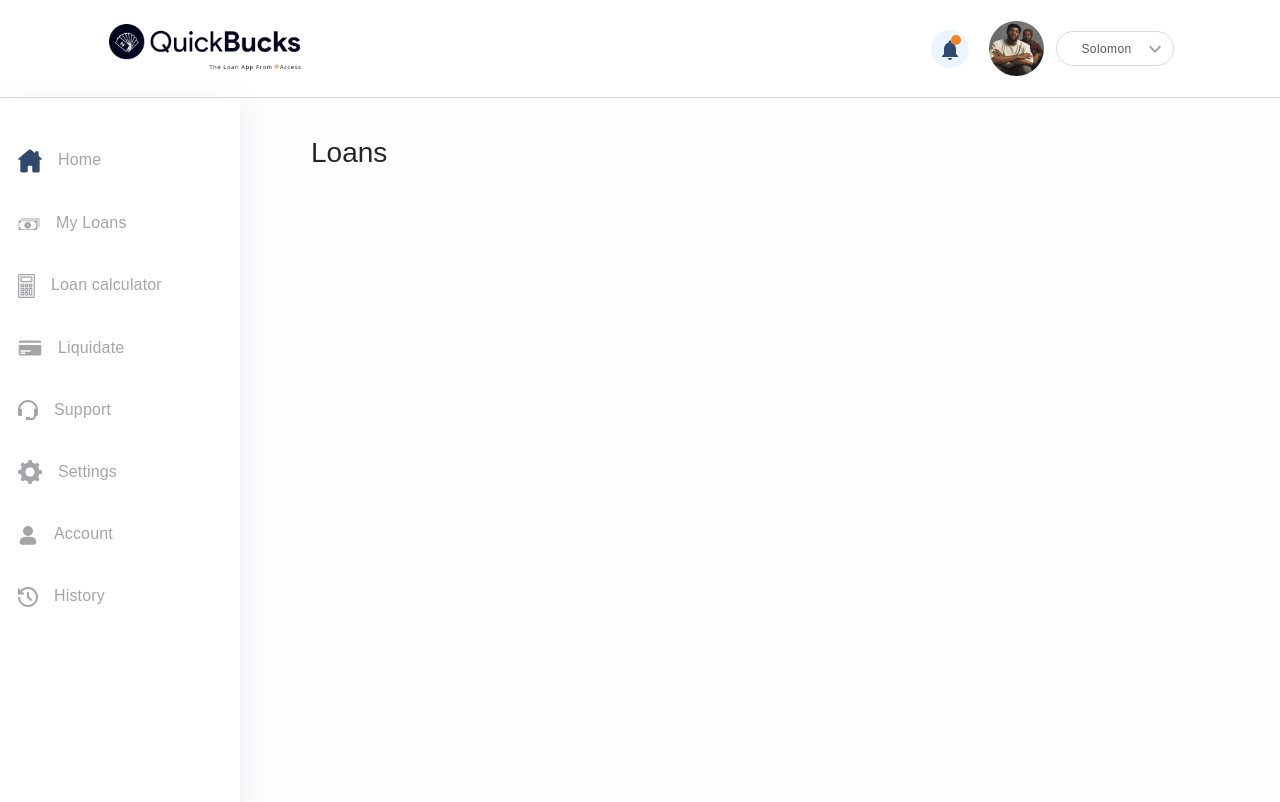
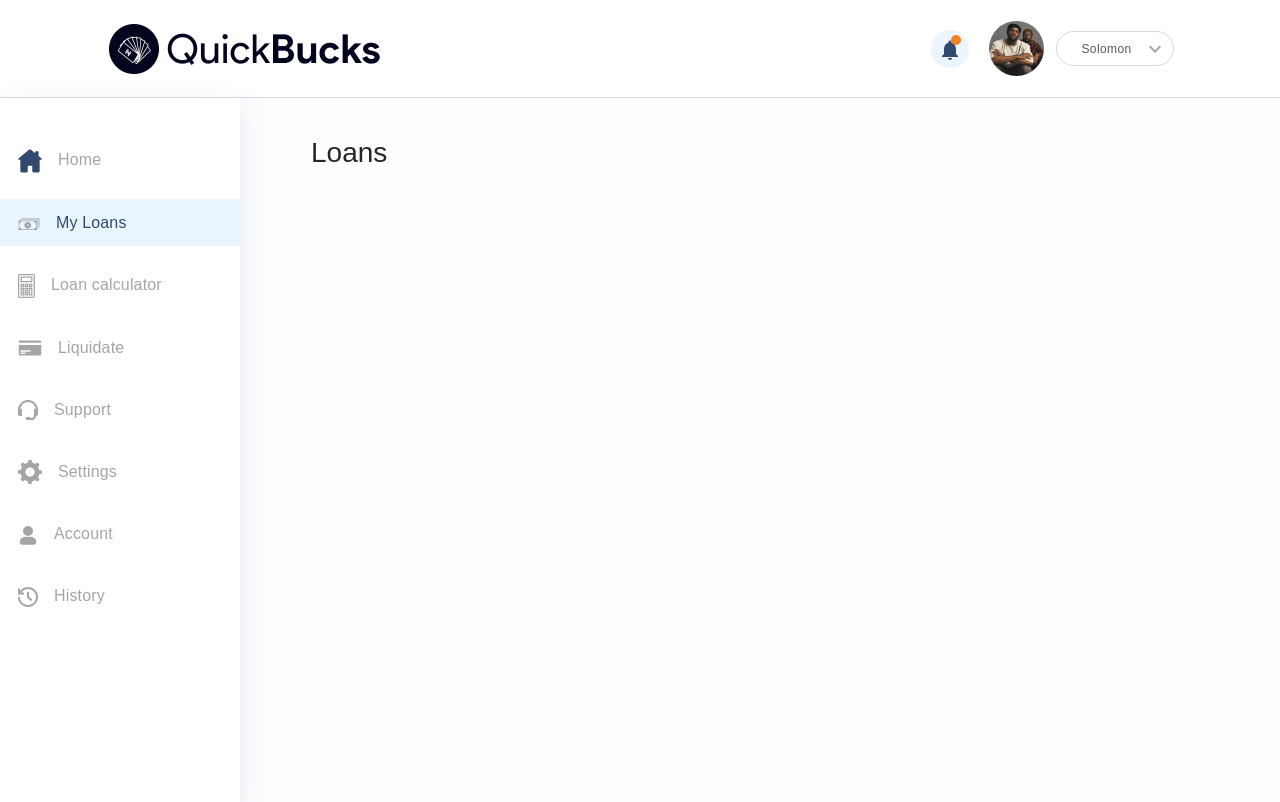
Before and after one commit to G-Joe/quickbucks-frontend, a React (Create React App) app: page /loans in a window 1280 px wide. Built offline with nearby package versions, Linux system fonts and the light colour scheme; a web font is replaced by a local one.

Commit message:
refactor: refactor dashboard layout

```diff
--- a/src/App.tsx
+++ b/src/App.tsx
@@ -1,4 +1,4 @@
-import Layout from "layout";
+import DashboardLayout from "pages/Dashboard/DashboardLayout";
 import AuthRoutes from "navigation/AuthRoutes";
 import DashboardRoutes from "navigation/DashboardRoutes";
 
@@ -7,9 +7,9 @@ function App() {
     <div className="bg-1">
       <AuthRoutes />
 
-      <Layout>
+      <DashboardLayout>
         <DashboardRoutes />
-      </Layout>
+      </DashboardLayout>
     </div>
   );
 }
--- /dev/null
+++ b/src/components/Dashboard/Navbar/Navbar.scss
@@ -0,0 +1,69 @@
+@use "styles/partials/colors";
+
+.navbar {
+  &-wrapper {
+    display: flex;
+    justify-content: space-between;
+    align-items: center;
+    padding: 0 109px;
+    height: 98px;
+    background-color: colors.$white;
+    border-bottom: 1px solid colors.$grey_300;
+  }
+
+  &-logo img {
+    height: 50px;
+    cursor: pointer;
+  }
+
+  &-right {
+    display: flex;
+    justify-content: center;
+    align-items: center;
+    width: 237px;
+
+    .notify img {
+      width: 38px;
+      height: 38px;
+      cursor: pointer;
+    }
+
+    .profile-img {
+      margin-right: 12px;
+      margin-left: 20px;
+      cursor: pointer;
+
+      img {
+        width: 55px;
+        height: 55px;
+        border-radius: 50%;
+      }
+    }
+
+    .dropdown {
+      border: 1px solid colors.$grey_300;
+      border-radius: 20px;
+      display: flex;
+      align-items: center;
+      gap: 17px;
+      width: 100%;
+      padding: 8.5px 12px 8.5px 24px;
+      cursor: pointer;
+
+      img {
+        width: 12px;
+        height: 8px;
+      }
+
+      &-text {
+        font-weight: 400;
+        font-size: 12px;
+        line-height: 16px;
+        text-align: center;
+        letter-spacing: 0.4px;
+        color: colors.$grey_200;
+        margin-bottom: 0;
+      }
+    }
+  }
+}
--- /dev/null
+++ b/src/components/Dashboard/Navbar/Navbar.tsx
@@ -0,0 +1,31 @@
+import logoImg from "assets/images/Frame 10.png";
+import dropdownIconImg from "assets/Vector copy 2.svg";
+import notifyImg from "assets/Frame 2114.svg";
+import userImg from "assets/images/The-Cavemen2 1.png";
+import "./Navbar.scss";
+
+const Navbar = () => {
+  return (
+    <div className="navbar">
+      <div className="navbar-wrapper">
+        <div className=" navbar-logo">
+          <img src={logoImg} alt="logoImg" />
+        </div>
+        <div className="navbar-right">
+          <div className="navbar-right notify">
+            <img src={notifyImg} alt="notifyImg" />
+          </div>
+          <div className="navbar-right profile-img">
+            <img src={userImg} alt="userImg" />
+          </div>
+          <div className="navbar-right dropdown">
+            <p className="dropdown-text">Solomon</p>
+            <img src={dropdownIconImg} alt="dropdownIconImg" />
+          </div>
+        </div>
+      </div>
+    </div>
+  );
+};
+
+export default Navbar;
--- /dev/null
+++ b/src/components/Dashboard/Sidebar/Sidebar.scss
@@ -0,0 +1,31 @@
+@use "styles/partials/colors";
+
+.sidebar {
+  width: 240px;
+  background-color: colors.$white;
+  box-shadow: 0px 8px 24px rgba(149, 157, 165, 0.2);
+  height: 88vh;
+  padding-top: 38px;
+}
+
+.sidebar .sidebar-menu a {
+  display: block;
+  margin-bottom: 15px;
+  list-style-type: none;
+  color: colors.$grey_400;
+  cursor: pointer;
+  font-size: 16px;
+  line-height: 24px;
+  letter-spacing: 0.15px;
+  padding: 12px 0px 11px 18px;
+  width: 100%;
+}
+
+.sidebar .sidebar-menu a:hover,
+.sidebar .sidebar-menu a.active {
+  color: colors.$secondaryBlue;
+  background-color: colors.$blue_100;
+}
+.sidebar .sidebar-menu img {
+  padding-right: 16px;
+}
--- /dev/null
+++ b/src/components/Dashboard/Sidebar/Sidebar.tsx
@@ -0,0 +1,55 @@
+import { NavLink } from "react-router-dom";
+
+import homeIcon from "assets/home.svg";
+import loanImg from "assets/loans.svg";
+import calcImg from "assets/calcImg.svg";
+import liquidateImg from "assets/liquidate.svg";
+import supportImg from "assets/support.svg";
+import settingstImg from "assets/settings-avatar.svg";
+import accountImg from "assets/account-avatar.svg";
+import historyImg from "assets/history-icon.svg";
+
+import "./Sidebar.scss";
+
+const Sidebar = () => {
+  return (
+    <div className="sidebar">
+      <ul className="sidebar-menu">
+        <NavLink to="/home">
+          <img src={homeIcon} alt="homeIcon" />
+          Home
+        </NavLink>
+        <NavLink to="/loans">
+          <img src={loanImg} alt="loanImg" />
+          My Loans
+        </NavLink>
+        <NavLink to="/loan-calculator">
+          <img src={calcImg} alt="calcImg" />
+          Loan calculator
+        </NavLink>
+        <NavLink to="/liquidate">
+          <img src={liquidateImg} alt="liquidateImg" />
+          Liquidate
+        </NavLink>
+        <NavLink to="/support">
+          <img src={supportImg} alt="supportImg" />
+          Support
+        </NavLink>
+        <NavLink to="/settings">
+          <img src={settingstImg} alt="settingsImg" />
+          Settings
+        </NavLink>
+        <NavLink to="/account">
+          <img src={accountImg} alt="accountImg" />
+          Account
+        </NavLink>
+        <NavLink to="/history">
+          <img src={historyImg} alt="historyImg" />
+          History
+        </NavLink>
+      </ul>
+    </div>
+  );
+};
+
+export default Sidebar;
--- a/src/layout/index.tsx
+++ /dev/null
@@ -1,96 +0,0 @@
-import logoImg from "assets/Frame 20.png";
-import dropdownIconImg from "assets/Vector copy 2.svg";
-import notifyImg from "assets/Frame 2114.svg";
-import userImg from "assets/images/The-Cavemen2 1.png";
-import homeIcon from "assets/home.svg";
-import loanImg from "assets/loans.svg";
-import calcImg from "assets/calcImg.svg";
-import liquidateImg from "assets/liquidate.svg";
-import supportImg from "assets/support.svg";
-import settingstImg from "assets/settings-avatar.svg";
-import accountImg from "assets/account-avatar.svg";
-import historyImg from "assets/history-icon.svg";
-import { Link } from "react-router-dom";
-
-const Layout = ({ children }: any) => {
-  return (
-    <>
-      <div className="navbar">
-        <div className="navbar-wrapper">
-          <div className=" navbar-logo">
-            <img src={logoImg} alt="logoImg" />
-          </div>
-          <div className="navbar-right">
-            <div className="navbar-right notify">
-              <img src={notifyImg} alt="notifyImg" />
-            </div>
-            <div className="navbar-right profile-img">
-              <img src={userImg} alt="userImg" />
-            </div>
-            <div className="navbar-right dropdown">
-              <p className="dropdown-text">Solomon</p>
-              <img src={dropdownIconImg} alt="dropdownIconImg" />
-            </div>
-          </div>
-        </div>
-      </div>
-      <div className="page-wrapper">
-        <div className="sidebar">
-          <ul className="sidebar-menu">
-            <Link to="/home">
-              <li className="test">
-                <img src={homeIcon} alt="homeIcon" />
-                Home
-              </li>
-            </Link>
-            <Link to="/loans">
-              <li className="teste">
-                <img src={loanImg} alt="loanImg" />
-                My Loans
-              </li>
-            </Link>
-            <Link to="/loan-calculator">
-              <li>
-                <img src={calcImg} alt="calcImg" />
-                Loan calculator
-              </li>
-            </Link>
-            <Link to="/liquidate">
-              <li>
-                <img src={liquidateImg} alt="liquidateImg" />
-                Liquidate
-              </li>
-            </Link>
-            <Link to="/support">
-              <li>
-                <img src={supportImg} alt="supportImg" />
-                Support
-              </li>
-            </Link>
-            <Link to="/settings">
-              <li>
-                <img src={settingstImg} alt="settingsImg" />
-                Settings
-              </li>
-            </Link>
-            <Link to="/account">
-              <li>
-                <img src={accountImg} alt="accountImg" />
-                Account
-              </li>
-            </Link>
-            <Link to="/history">
-              <li>
-                <img src={historyImg} alt="historyImg" />
-                History
-              </li>
-            </Link>
-          </ul>
-        </div>
-        <div className="main">{children}</div>
-      </div>
-    </>
-  );
-};
-
-export default Layout;
--- /dev/null
+++ b/src/pages/Dashboard/DashboardLayout.tsx
@@ -0,0 +1,16 @@
+import Navbar from "components/Dashboard/Navbar/Navbar";
+import Sidebar from "components/Dashboard/Sidebar/Sidebar";
+
+const DashboardLayout = ({ children }: any) => {
+  return (
+    <>
+      <Navbar />
+      <div className="page-wrapper">
+        <Sidebar />
+        <div className="main">{children}</div>
+      </div>
+    </>
+  );
+};
+
+export default DashboardLayout;
--- a/src/styles/index.scss
+++ b/src/styles/index.scss
@@ -272,103 +272,8 @@
   }
 }
 
-.navbar {
-  &-wrapper {
-    display: flex;
-    justify-content: space-between;
-    align-items: center;
-    padding: 0 109px;
-    height: 98px;
-    background-color: colors.$white;
-    border-bottom: 1px solid colors.$grey_300;
-  }
-
-  &-logo img {
-    height: 50px;
-    cursor: pointer;
-  }
-
-  &-right {
-    display: flex;
-    justify-content: center;
-    align-items: center;
-    width: 237px;
-
-    .notify img {
-      width: 38px;
-      height: 38px;
-      cursor: pointer;
-    }
-
-    .profile-img {
-      margin-right: 12px;
-      margin-left: 20px;
-      cursor: pointer;
-
-      img {
-        width: 55px;
-        height: 55px;
-        border-radius: 50%;
-      }
-    }
-
-    .dropdown {
-      border: 1px solid colors.$grey_300;
-      border-radius: 20px;
-      display: flex;
-      align-items: center;
-      gap: 17px;
-      width: 100%;
-      padding: 8.5px 12px 8.5px 24px;
-      cursor: pointer;
-
-      img {
-        width: 12px;
-        height: 8px;
-      }
-
-      &-text {
-        font-weight: 400;
-        font-size: 12px;
-        line-height: 16px;
-        text-align: center;
-        letter-spacing: 0.4px;
-        color: colors.$grey_200;
-        margin-bottom: 0;
-      }
-    }
-  }
-}
-
 .page-wrapper {
   display: flex;
-
-  .sidebar {
-    width: 240px;
-    background-color: colors.$white;
-    box-shadow: 0px 8px 24px rgba(149, 157, 165, 0.2);
-    height: 88vh;
-    padding-top: 38px;
-  }
-
-  .sidebar .sidebar-menu li {
-    margin-bottom: 15px;
-    list-style-type: none;
-    color: colors.$grey_400;
-    cursor: pointer;
-    font-size: 16px;
-    line-height: 24px;
-    letter-spacing: 0.15px;
-    padding: 12px 0px 11px 18px;
-  }
-
-  .sidebar .sidebar-menu li:hover {
-    color: colors.$secondaryBlue;
-    background-color: colors.$blue_100;
-  }
-  .sidebar .sidebar-menu img {
-    padding-right: 16px;
-  }
 
   .main {
     padding-top: 33px;
```
Also changed, not shown: src/assets/images/Frame 10.png (added).
